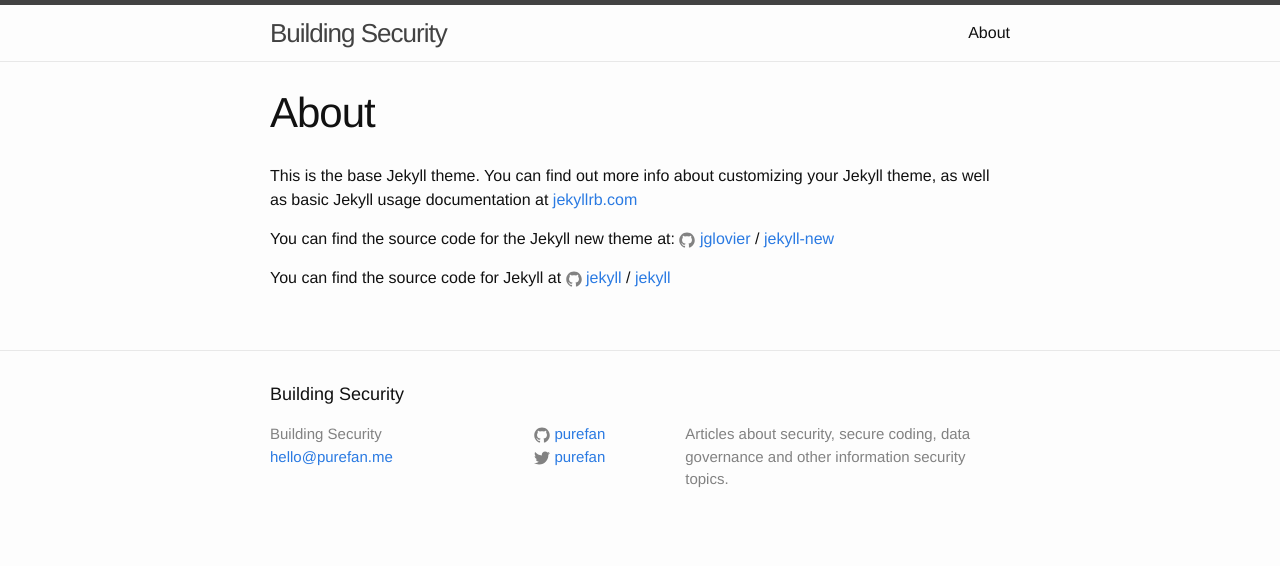
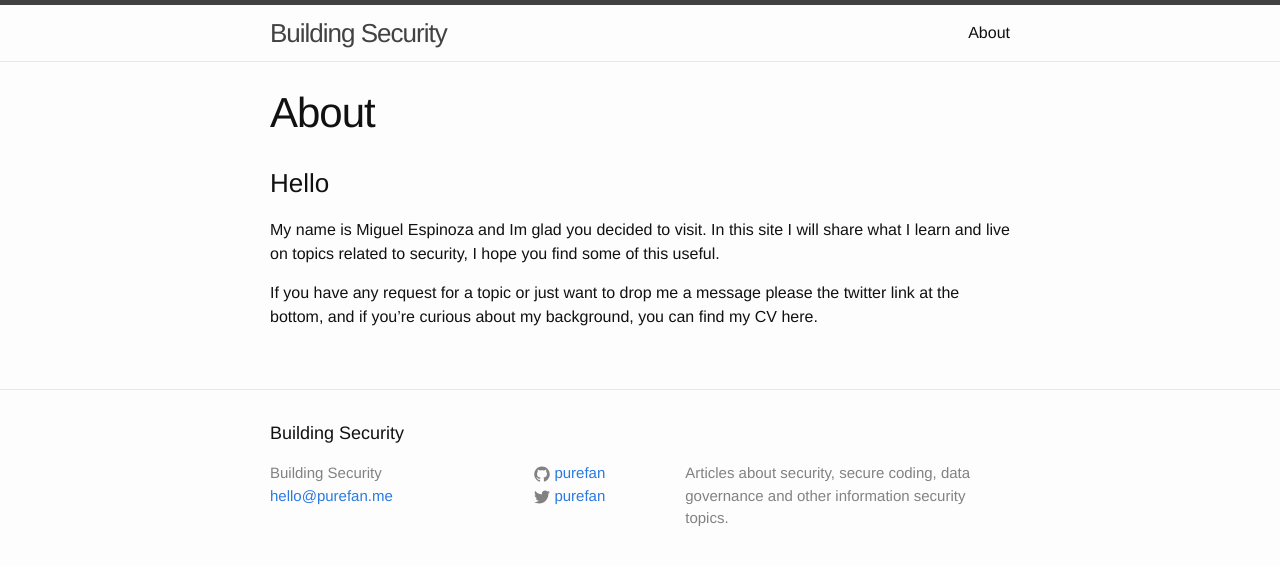
Before and after one commit to purefan/purefan.github.io, a Jekyll site: the page built from about.md, in a window 1280 px wide. Shown: the top 566 px of the page. Built offline with Jekyll 4.4.1, drawn with Linux system fonts in a browser that asks for light colours.

Commit message:
update the about page

```diff
--- a/about.md
+++ b/about.md
@@ -4,12 +4,8 @@ title: About
 permalink: /about/
 ---
 
-This is the base Jekyll theme. You can find out more info about customizing your Jekyll theme, as well as basic Jekyll usage documentation at [jekyllrb.com](http://jekyllrb.com/)
+<h3>Hello</h3>
+My name is Miguel Espinoza and Im glad you decided to visit.
+In this site I will share what I learn and live on topics related to security, I hope you find some of this useful.
 
-You can find the source code for the Jekyll new theme at:
-{% include icon-github.html username="jglovier" %} /
-[jekyll-new](https://github.com/jglovier/jekyll-new)
-
-You can find the source code for Jekyll at
-{% include icon-github.html username="jekyll" %} /
-[jekyll](https://github.com/jekyll/jekyll)
+If you have any request for a topic or just want to drop me a message please the twitter link at the bottom, and if you're curious about my background, you can find my CV here.
```
